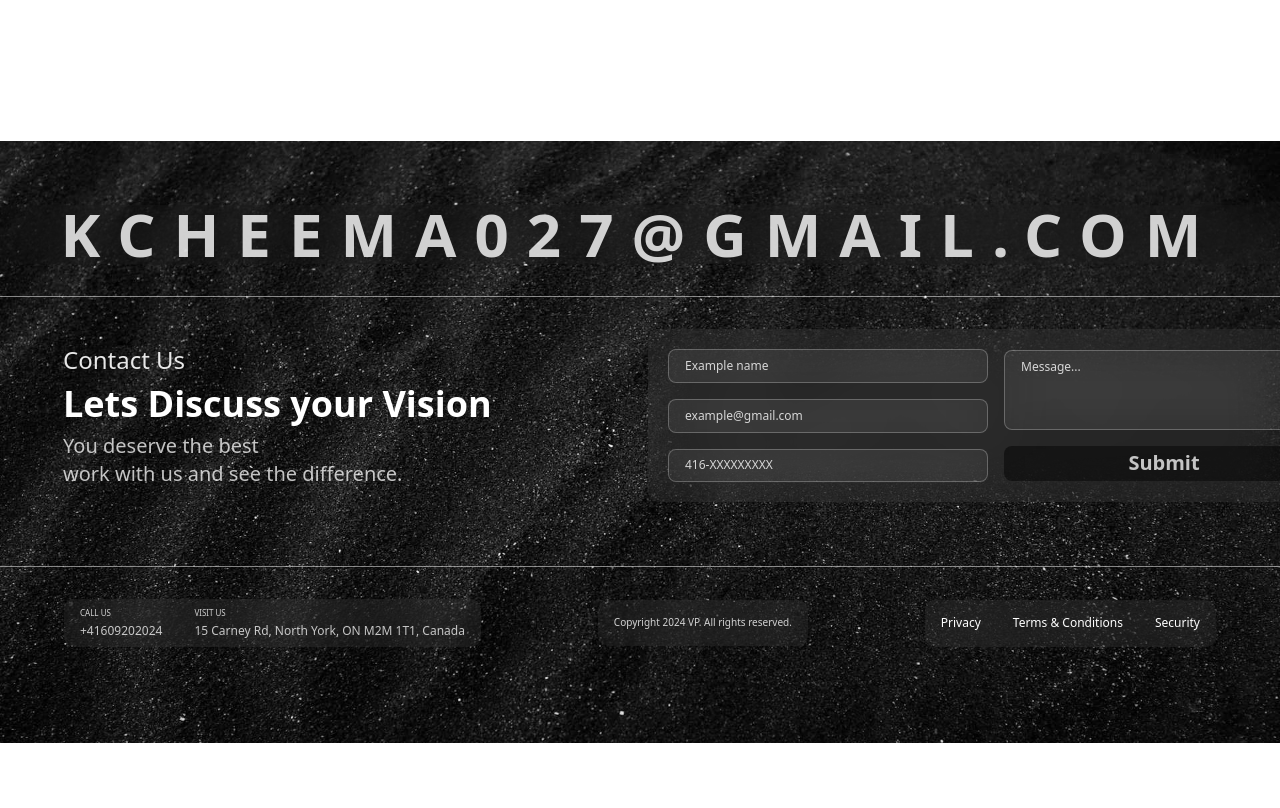
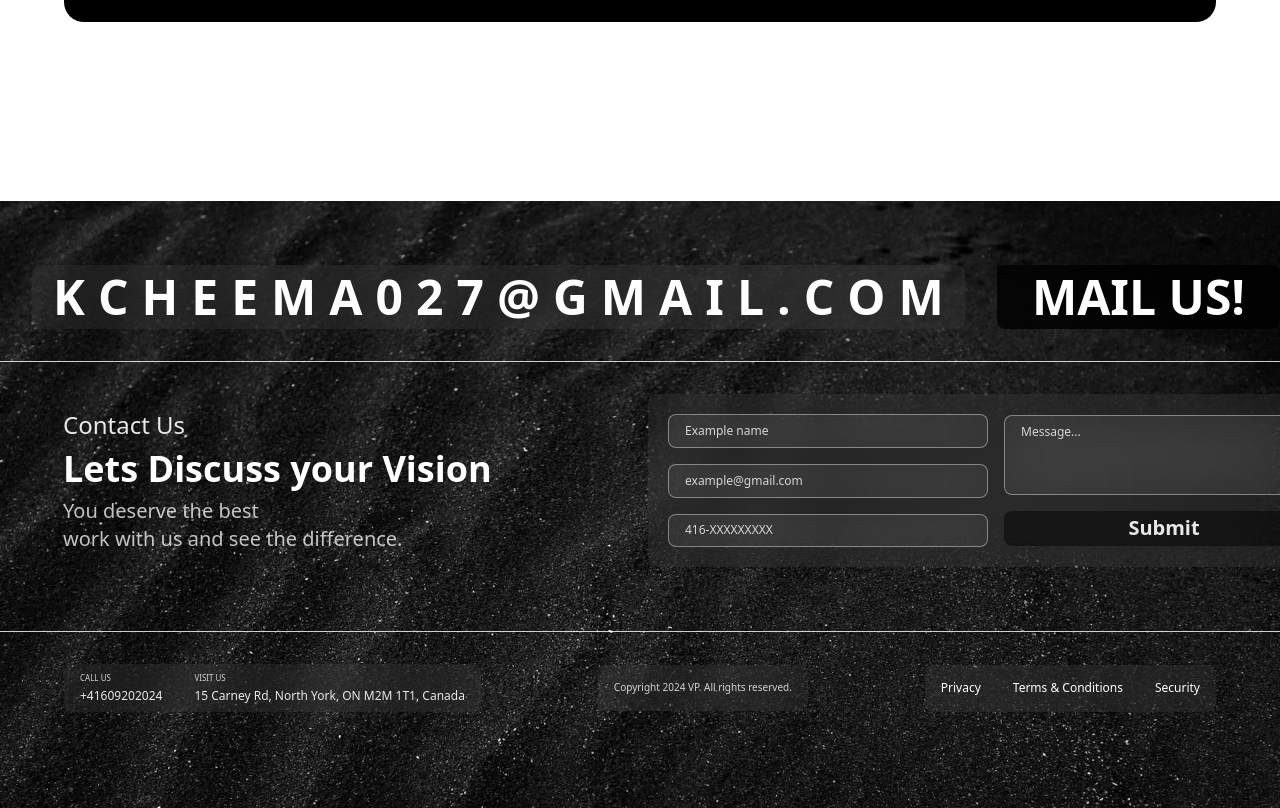
Before and after one commit to notharshprajapati/visionPeak, a React (Vite) app: page / in a window 1280 px wide. Shown: the part 5366-6174 px from the top of the page. Before the commit the page ends 6109 px from the top, so only its background shows below. Built offline with nearby package versions, Linux system fonts and the light colour scheme; the HTML template or start-up script is replaced by a standard one.

Commit message:
small changes

```diff
--- a/src/components/Footer.jsx
+++ b/src/components/Footer.jsx
@@ -1,15 +1,37 @@
-import React from "react";
+import React, { useEffect, useState } from "react";
 
 const Footer = () => {
+  const email = "kcheema027@gmail.com";
+  const [characters, setCharacters] = useState([]);
+  const handleMailTo = () => {
+    const subject = "Your Subject Here";
+    const body = "Your message body here.";
+    window.location.href = `mailto:${email}?subject=${encodeURIComponent(
+      subject
+    )}&body=${encodeURIComponent(body)}`;
+  };
+
+  useEffect(() => {
+    const linkArray = email.split(""); // Split string into an array
+    setCharacters(linkArray);
+  }, []);
+
   return (
-    <div className="flex flex-col items-center justify-center gap-2.5 relative bg-[url(/images/footer.jpg)] bg-cover bg-[50%_50%]">
-      <div className="flex flex-col items-center gap-8 px-0 py-16 relative self-stretch w-full ">
-        <div className="flex items-center justify-around  py-0 relative self-stretch w-full backdrop-blur-[25px] backdrop-brightness-[100%] [-webkit-backdrop-filter:blur(25px)_brightness(100%)]">
-          <div className="relative flex-1 mt-[-1.00px] font-black text-white/80 text-xl lg:text-5xl xl:text-6xl text-center  tracking-[2px] sm:tracking-[5px]  md:tracking-[18px] ">
-            KCHEEMA027@GMAIL.COM
+    <div className="flex flex-col items-center justify-center gap-8 py-16 relative bg-[url(/images/footer.jpg)] bg-cover ">
+      <div
+        onClick={handleMailTo}
+        className=" flex items-center justify-around    self-stretch w-full h-fit cursor-pointer  text-white hover:text-blue-500 uppercase    font-black text-xl lg:text-3xl xl:text-5xl "
+      >
+        <div className="flex justify-evenly h-auto w-full bg-white/5  rounded-lg overflow-hidden backdrop-blur-xl  md:mx-8 md:p-2">
+          {characters.map((char, index) => (
+            <span key={index}>{char}</span> // Map and print each character
+          ))}
+        </div>
+        <div className="flex items-center justify-center w-40  lg:w-96 h-auto bg-black/80 rounded-lg  backdrop-blur-xl  md:p-2">
+          Mail Us!
         </div>
       </div>
-        <div className="grid gap-4 grid-cols-1 md:grid-cols-2  justify-between items-center   px-16 py-8 relative self-stretch  ml-[-1.00px] mr-[-1.00px] border-t [border-top-style:solid] border-[#ffffff80]">
+      <div className="grid gap-4 grid-cols-1 md:grid-cols-2  justify-between items-center   px-16 py-8 relative self-stretch  ml-[-1.00px] mr-[-1.00px] border-t [border-top-style:solid] border-white/80">
         <div className="inline-flex flex-col  gap-2 relative  ">
           <div className="relative w-fit text-white/90  text-xl md:text-2xl ">
             Contact Us
@@ -24,41 +46,41 @@ const Footer = () => {
         </div>
         <div
           className="flex flex-col md:flex-row items-center justify-center gap-4 p-5 relative w-full xl:w-fit
-             bg-white/5 rounded-[10px] overflow-hidden backdrop-blur-[25px] backdrop-brightness-[100%] [-webkit-backdrop-filter:blur(25px)_brightness(100%)]"
+             bg-white/5 rounded-lg overflow-hidden backdrop-blur-xl  "
         >
           <div className="flex flex-col  items-start gap-4 relative w-full ">
-              <div className="flex items-center gap-2.5 px-4 py-2 relative self-stretch w-full   xl:w-80 bg-white/5 rounded-lg overflow-hidden border-[0.25px] border-solid border-[#ffffff40] backdrop-blur-[25px] backdrop-brightness-[100%] [-webkit-backdrop-filter:blur(25px)_brightness(100%)]">
+            <div className="flex items-center gap-2.5 px-4 py-2 relative self-stretch w-full   xl:w-80 bg-white/5 rounded-lg overflow-hidden border-[0.25px] border-solid border-white/40 backdrop-blur-xl  ">
               <div className="relative w-fit mt-[-0.25px]  text-white/80 text-xs ">
                 Example name
               </div>
             </div>
-              <div className="flex items-center gap-2.5 px-4 py-2 relative self-stretch w-full xl:w-80 bg-white/5 rounded-lg overflow-hidden border-[0.25px] border-solid border-[#ffffff40] backdrop-blur-[25px] backdrop-brightness-[100%] [-webkit-backdrop-filter:blur(25px)_brightness(100%)]">
+            <div className="flex items-center gap-2.5 px-4 py-2 relative self-stretch w-full xl:w-80 bg-white/5 rounded-lg overflow-hidden border-[0.25px] border-solid border-white/40 backdrop-blur-xl  ">
               <div className="relative w-fit mt-[-0.25px]  text-white/80 text-xs ">
                 example@gmail.com
               </div>
             </div>
-              <div className="flex items-center gap-2.5 px-4 py-2 relative self-stretch w-full xl:w-80 bg-white/5 rounded-lg overflow-hidden border-[0.25px] border-solid border-[#ffffff40] backdrop-blur-[25px] backdrop-brightness-[100%] [-webkit-backdrop-filter:blur(25px)_brightness(100%)]">
+            <div className="flex items-center gap-2.5 px-4 py-2 relative self-stretch w-full xl:w-80 bg-white/5 rounded-lg overflow-hidden border-[0.25px] border-solid border-white/40 backdrop-blur-xl  ">
               <div className="relative w-fit mt-[-0.25px]  text-white/80 text-xs ">
                 416-XXXXXXXXX
               </div>
             </div>
           </div>
           <div className="flex flex-col items-start gap-4 relative w-full">
-              <div className="flex h-20 items-start gap-2.5 px-4 py-2 relative self-stretch w-full xl:w-80 bg-white/5 rounded-lg overflow-hidden border-[0.25px] border-solid border-[#ffffff40] backdrop-blur-[25px] backdrop-brightness-[100%] [-webkit-backdrop-filter:blur(25px)_brightness(100%)]">
+            <div className="flex h-20 items-start gap-2.5 px-4 py-2 relative self-stretch w-full xl:w-80 bg-white/5 rounded-lg overflow-hidden border-[0.25px] border-solid border-white/40 backdrop-blur-xl  ">
               <div className="relative w-fit mt-[-0.25px]  text-white/80 text-xs ">
                 Message...
               </div>
             </div>
-              <div className="flex items-center justify-center gap-2.5 px-[21px] py-1 relative self-stretch w-full xl:w-80 bg-[#00000080] rounded-lg overflow-hidden backdrop-blur-[25px] backdrop-brightness-[100%] [-webkit-backdrop-filter:blur(25px)_brightness(100%)]">
-                <div className="relative w-fit mt-[-1.00px] font-black text-[#ffffffbf] text-xl ">
+            <div className="flex items-center justify-center gap-2.5 px-[21px] py-1 relative self-stretch w-full xl:w-80 bg-[#00000080] rounded-lg overflow-hidden backdrop-blur-xl  ">
+              <div className="relative w-fit mt-[-1.00px] font-black text-white/90 text-xl ">
                 Submit
               </div>
             </div>
           </div>
         </div>
       </div>
-        <div className="flex flex-col gap-4 xl:flex-row xl:gap-0 items-center justify-between px-16 py-8 relative self-stretch w-full border-t [border-top-style:solid] border-[#ffffff80]">
-          <div className="inline-flex items-center justify-center relative bg-white/5 rounded-[10px] overflow-hidden backdrop-blur-[25px] backdrop-brightness-[100%] [-webkit-backdrop-filter:blur(25px)_brightness(100%)]">
+      <div className="flex flex-col gap-4 xl:flex-row xl:gap-0 items-center justify-between px-16 py-8 relative self-stretch w-full border-t [border-top-style:solid] border-white/80">
+        <div className="inline-flex items-center justify-center relative bg-white/5  rounded-lg overflow-hidden backdrop-blur-xl  ">
           <div className="inline-flex flex-col items-start justify-center gap-1 px-4 py-2 relative rounded-lg overflow-hidden">
             <a
               className="relative w-fit mt-[-0.25px]  text-white/80 text-[8px] "
@@ -68,7 +90,7 @@ const Footer = () => {
             >
               CALL US
             </a>
-              <div className="relative w-fit  text-[#ffffffbf] text-xs ">
+            <div className="relative w-fit  text-white/90 text-xs ">
               +41609202024
             </div>
           </div>
@@ -76,27 +98,22 @@ const Footer = () => {
             <div className="relative w-fit mt-[-0.25px]  text-white/80 text-[8px] ">
               VISIT US
             </div>
-              <p className="relative w-fit  text-[#ffffffbf] text-xs ">
+            <p className="relative w-fit  text-white/90 text-xs ">
               15 Carney Rd, North York, ON M2M 1T1, Canada
             </p>
           </div>
         </div>
-          <div className="inline-flex items-center justify-center gap-8 p-4 relative bg-white/5 rounded-[10px] overflow-hidden backdrop-blur-[25px] backdrop-brightness-[100%] [-webkit-backdrop-filter:blur(25px)_brightness(100%)]">
+        <div className="inline-flex items-center justify-center gap-8 p-4 relative bg-white/5 rounded-lg overflow-hidden backdrop-blur-xl  ">
           <p className="relative w-fit mt-[-1.00px]  text-white/80 text-[10px] ">
             Copyright 2024 VP. All rights reserved.
           </p>
         </div>
-          <div className="inline-flex items-center justify-center gap-8 p-4 relative bg-white/5 rounded-[10px] overflow-hidden backdrop-blur-[25px] backdrop-brightness-[100%] [-webkit-backdrop-filter:blur(25px)_brightness(100%)]">
-            <div className="relative w-fit mt-[-1.00px]   text-xs ">
-              Privacy
-            </div>
+        <div className="inline-flex items-center justify-center gap-8 p-4 relative bg-white/5 rounded-lg overflow-hidden backdrop-blur-xl  ">
+          <div className="relative w-fit mt-[-1.00px]   text-xs ">Privacy</div>
           <div className="relative w-fit mt-[-1.00px]   text-xs ">
             Terms &amp; Conditions
           </div>
-            <div className="relative w-fit mt-[-1.00px]   text-xs ">
-              Security
-            </div>
-          </div>
+          <div className="relative w-fit mt-[-1.00px]   text-xs ">Security</div>
         </div>
       </div>
     </div>
--- a/src/pages/about/AboutMe.jsx
+++ b/src/pages/about/AboutMe.jsx
@@ -17,7 +17,7 @@ const AboutMe = () => {
             <img className="w-full  relative bg-black pb-0.5" />
           </div>
         </div>
-        <p className="font-thin w-full md:w-2/3 text-xl text-black/50 relative  text-center ">
+        <p className="font-thin w-full md:w-2/3 lg:w-1/2 text-xl text-black/50 relative  text-center my-4 ">
           Karan is a passionate home photography specialist, capturing stunning
           exterior and interior shots to showcase properties and events. With a
           keen eye for detail, I deliver high-quality visuals that help clients
@@ -29,7 +29,7 @@ const AboutMe = () => {
           <div className=" w-fit   text-4xl text-black  font-semibold text-center relative">
             Milestone
           </div>
-          <div className="w-full flex  items-center  justify-between relative px-8">
+          <div className="w-full md:w-1/2q lg:w-3/4 flex  items-center  justify-between relative px-8">
             <div className="inline-flex flex-col items-center  justify-center relative">
               <div className=" w-fit  text-2xl md:text-3xl text-black/75 font-medium text-center  relative">
                 320+
```
Lines whose indentation alone changed are shown as unchanged.
